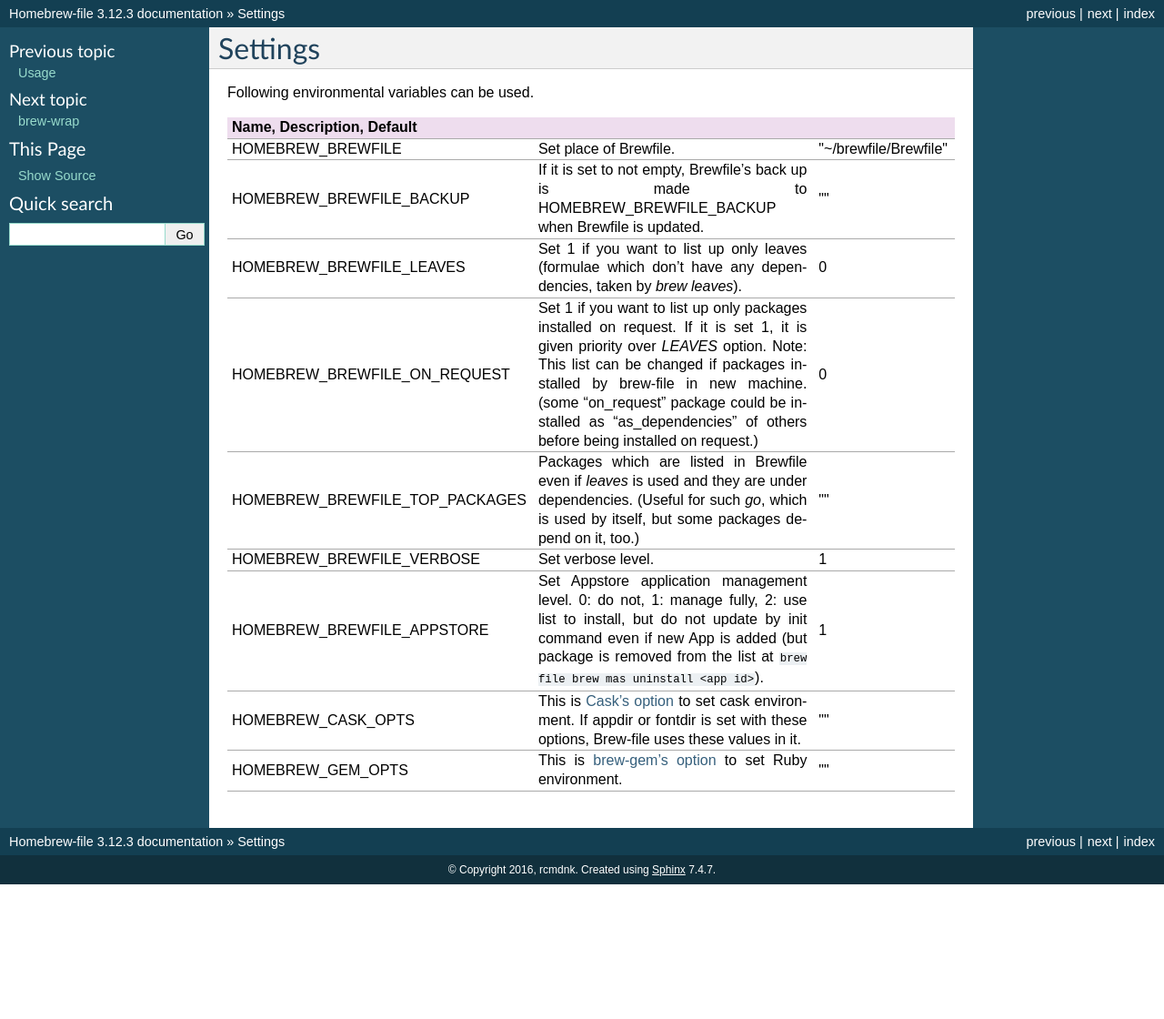
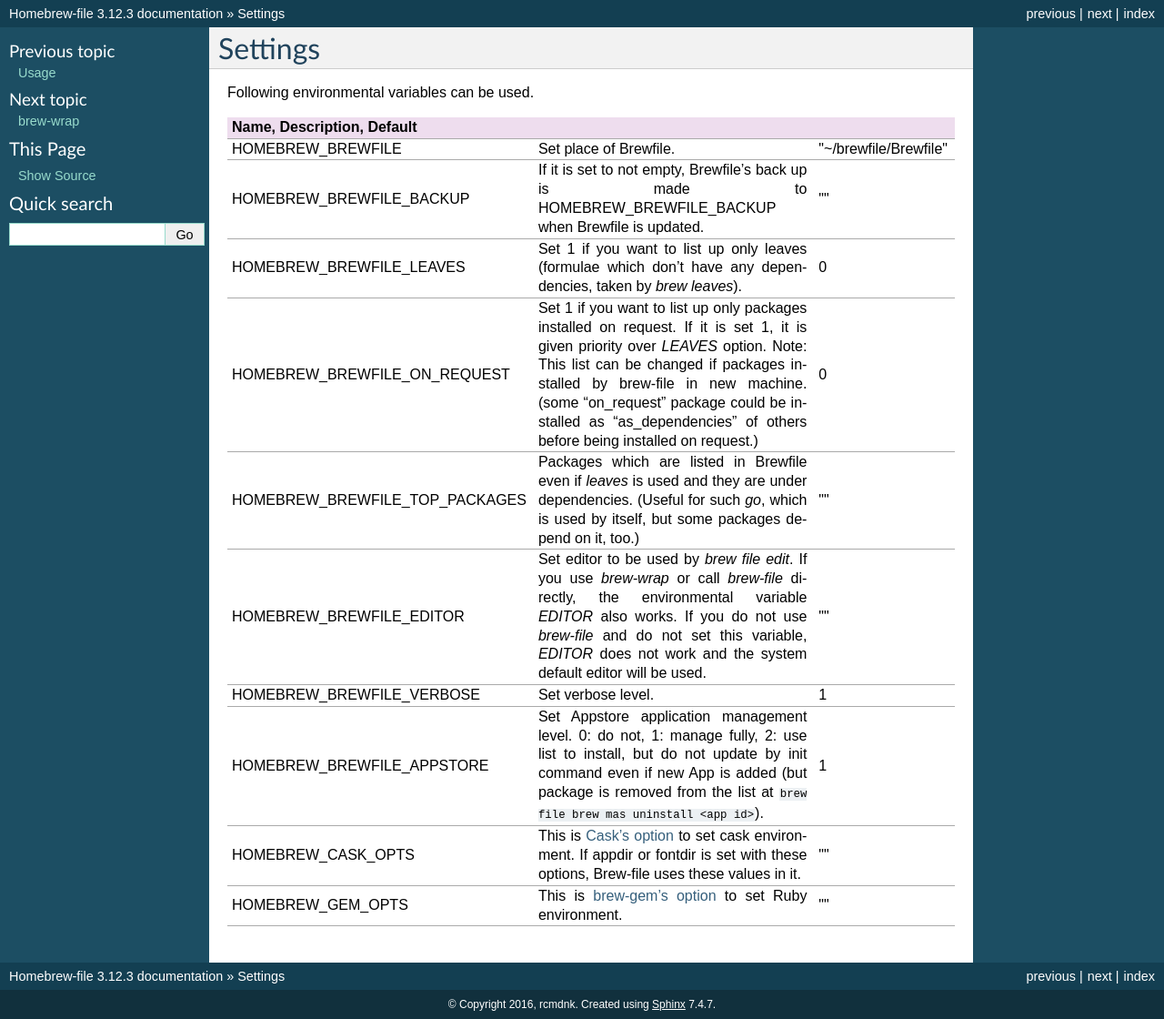
Before and after one commit to rcmdnk/homebrew-file, a Sphinx documentation site: the page built from docs/settings.rst, in a window 1280 px wide. Shown: the whole page at 91% size. Built offline with Sphinx 7.4.7, drawn with Linux system fonts in a browser that asks for light colours; before the commit the page ends 972 px from its top, so only the background shows below that.

Commit message:
add HOMEBREW_BREWFILE_EDITOR option

```diff
--- a/docs/settings.rst
+++ b/docs/settings.rst
@@ -12,6 +12,7 @@
    HOMEBREW_BREWFILE_LEAVES       | Set 1 if you want to list up only leaves (formulae which don't have any dependencies, taken by `brew leaves`). | 0
    HOMEBREW_BREWFILE_ON_REQUEST   | Set 1 if you want to list up only packages installed on request. If it is set 1, it is given priority over `LEAVES` option. Note: This list can be changed if packages installed by brew-file in new machine. (some "on_request" package could be installed as "as_dependencies" of others before being installed on request.)| 0
    HOMEBREW_BREWFILE_TOP_PACKAGES | Packages which are listed in Brewfile even if `leaves` is used and they are under dependencies. (Useful for such `go`, which is used by itself, but some packages depend on it, too.) | \"\"
+   HOMEBREW_BREWFILE_EDITOR       | Set editor to be used by `brew file edit`. If you use `brew-wrap` or call `brew-file` directly, the environmental variable `EDITOR` also works. If you do not use `brew-file` and do not set this variable, `EDITOR` does not work and the system default editor will be used.| \"\"
    HOMEBREW_BREWFILE_VERBOSE      | Set verbose level. | 1
    HOMEBREW_BREWFILE_APPSTORE     | Set Appstore application management level. 0: do not, 1: manage fully, 2: use list to install, but do not update by init command even if new App is added (but package is removed from the list at ``brew file brew mas uninstall <app id>``).| 1
    HOMEBREW_CASK_OPTS             | This is `Cask's option <https://github.com/homebrew/homebrew-cask/blob/master/USAGE.md>`_ to set cask environment. If appdir or fontdir is set with these options, Brew-file uses these values in it. | \"\"
```
Also changed, not shown: 1 other file.
